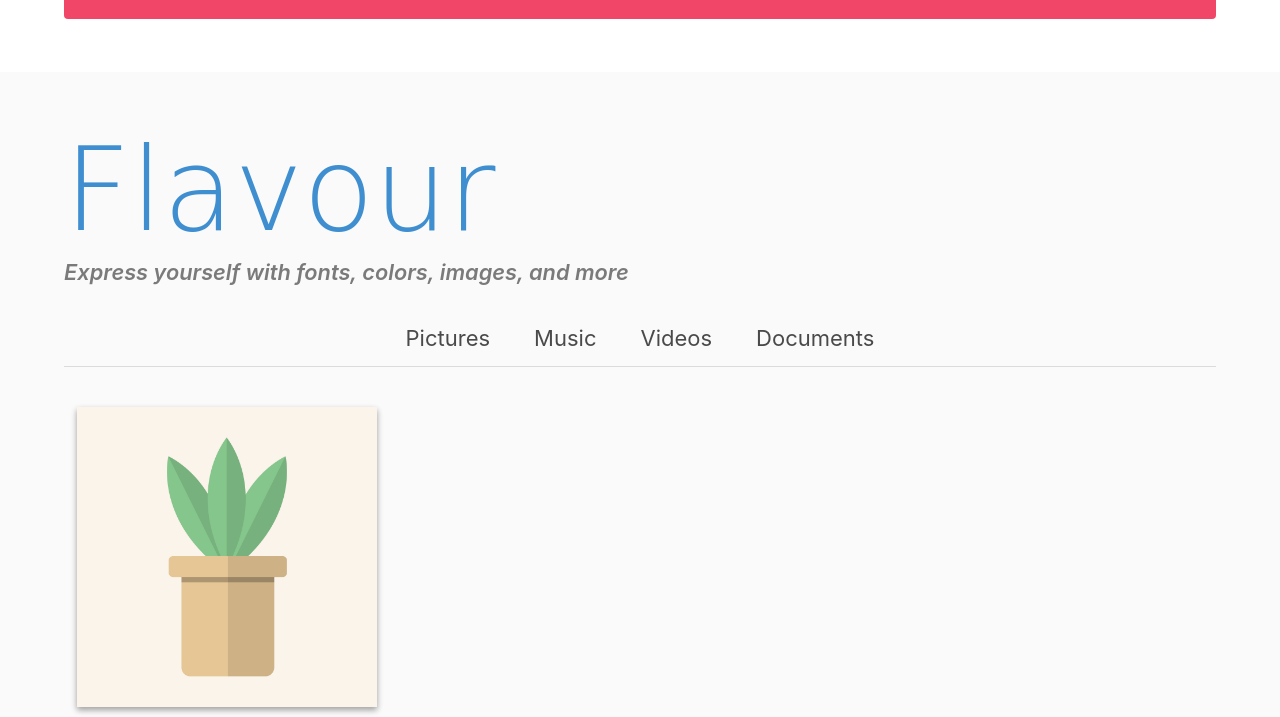
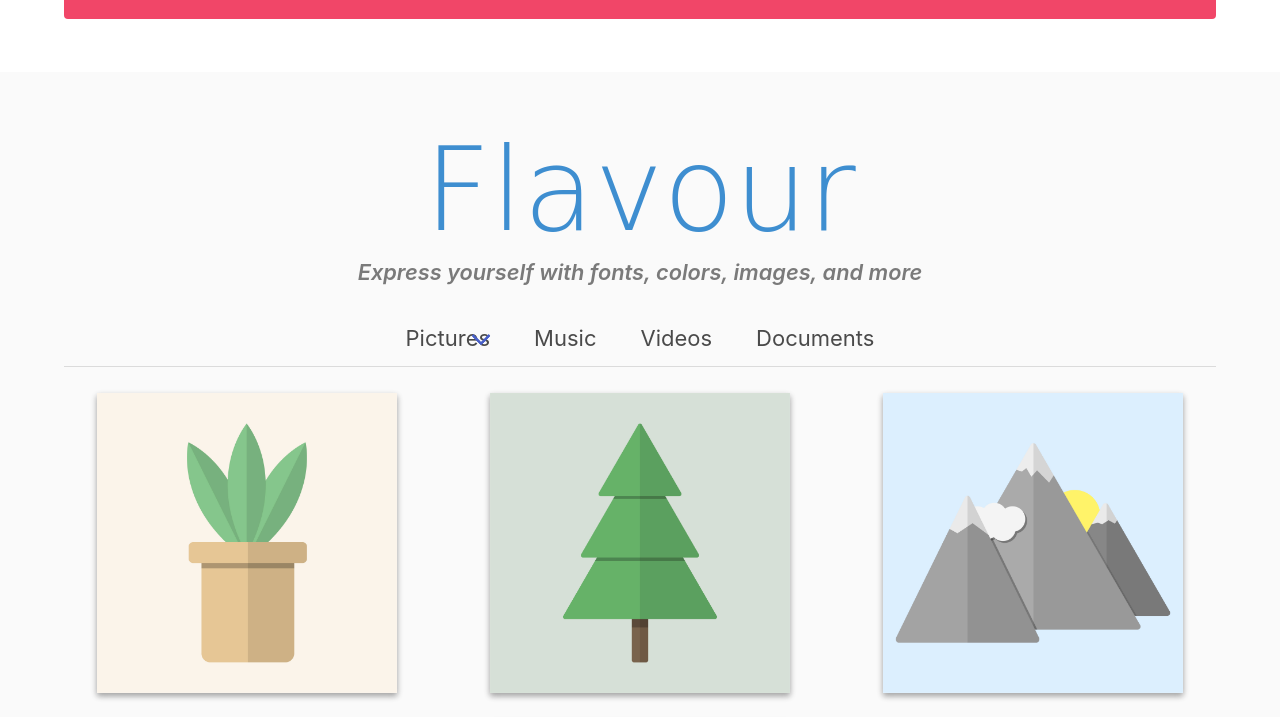
Before and after one commit to jdmar3-comp426/a02-kravilla, a website: page index.html in a window 1280 px wide. Shown: the part 2222-2939 px from the top of the page. Drawn offline with nearby package versions, Linux system fonts and the light colour scheme; a web font is replaced by a local one.

Commit message:
pictures

```diff
--- a/index.html
+++ b/index.html
@@ -87,19 +87,19 @@
 </section>
 <section class="section">
     <div class="container">
-        <div class="content">
+        <div class="content has-text-centered">
             <h1 class="title has-text-info is-family-secondary">Flavour</h1>
             <h5 class="subtitle has-text-grey is-italic">Express yourself with fonts, colors, images, and more</h5>
         </div>
         <div class="tabs is-medium is-centered">
             <ul>
-                <li class=""><a>Pictures</a></li>
+                <li class="select"><a>Pictures</a></li>
                 <li><a>Music</a></li>
                 <li><a>Videos</a></li>
                 <li><a>Documents</a></li>
             </ul>
         </div>
-        <div class="">
+        <div class="columns is-multiline justify-center">
             <div class="column">
                 <img src="images/all-01.jpg" alt="Pictures">
             </div>
```
